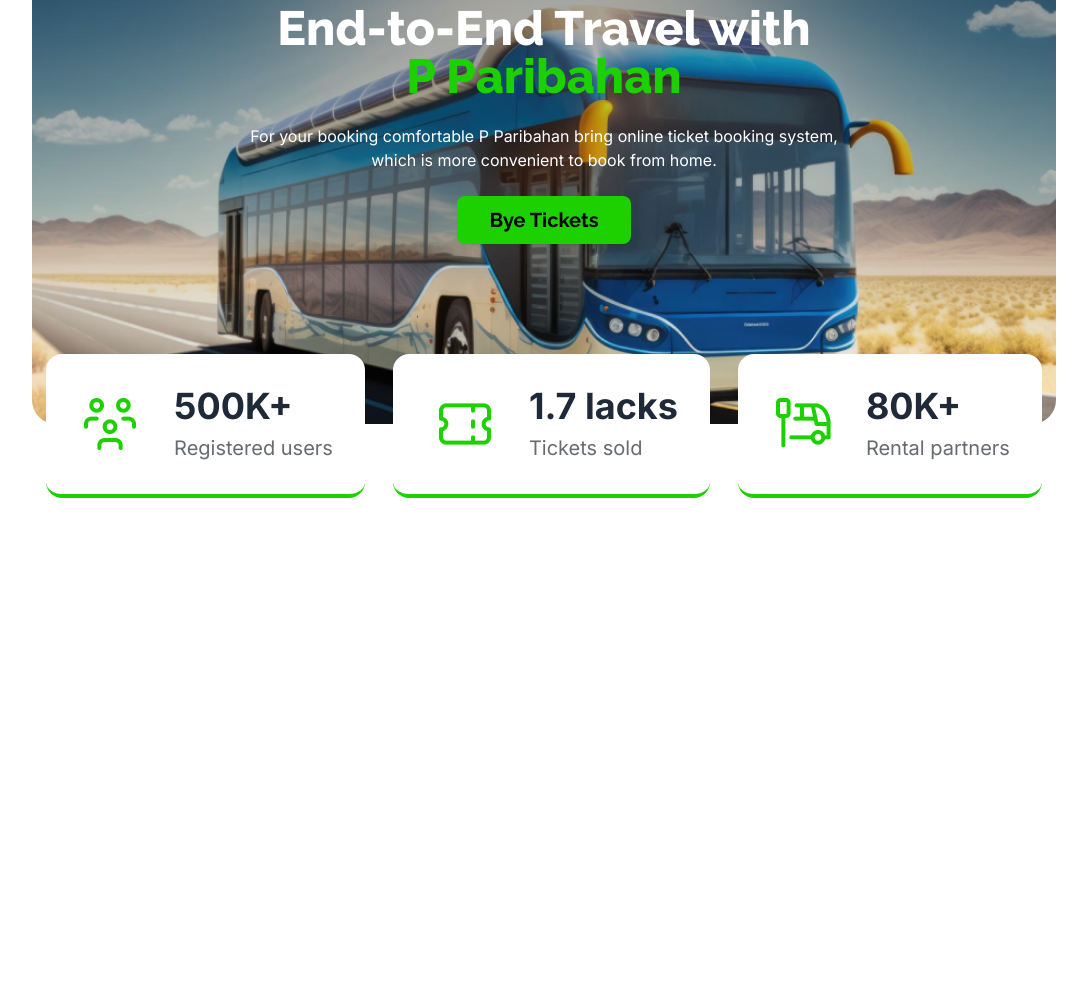
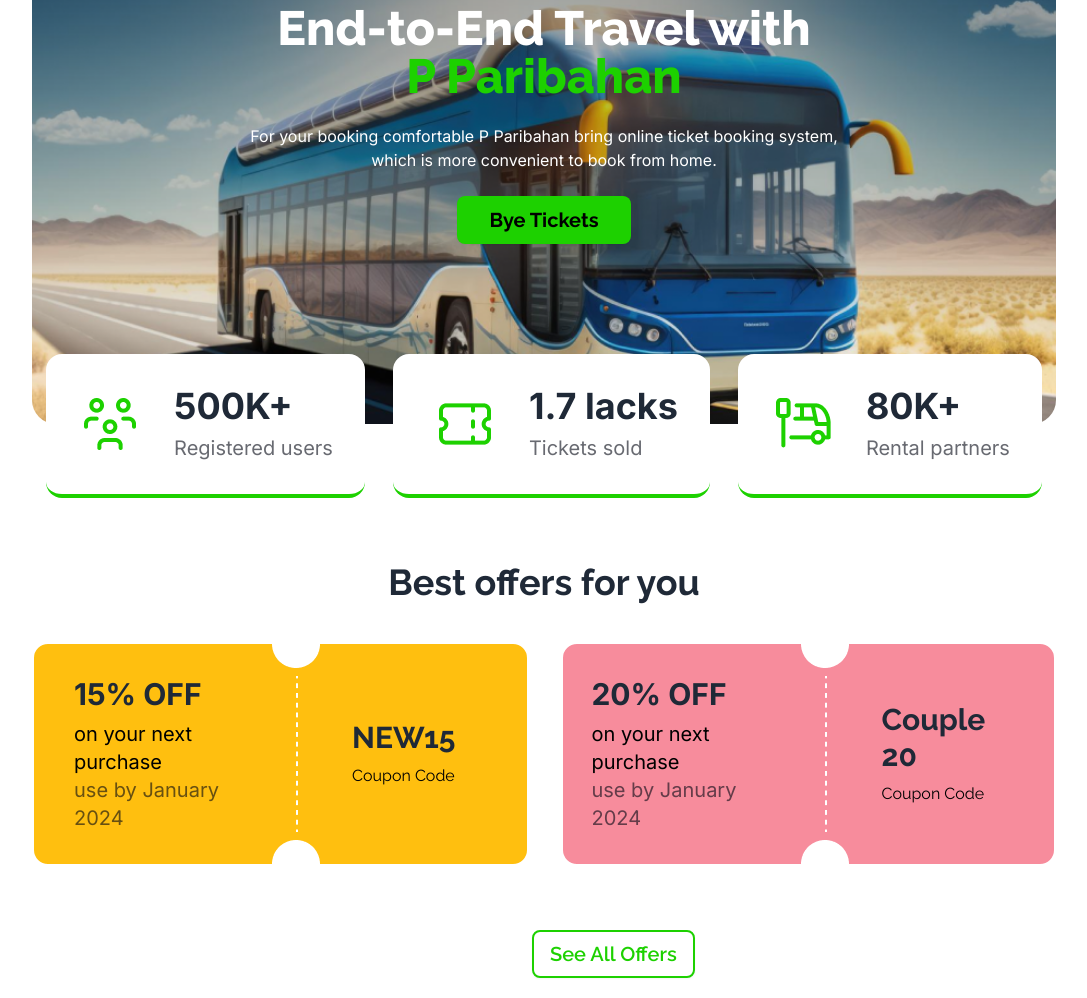
Before and after one commit to Humayra-Amin/Smart-Ticket-A5, a plain HTML site: page index.html in a window 1280 px wide. Shown: the part 312-1310 px from the top of the page, without its empty margins (96-1183 px from the left). Before the commit the page ends 830 px from the top, so only its background shows below. Drawn offline with nearby package versions, Linux system fonts and the light colour scheme.

Commit message:
best offer design done

```diff
--- a/index.html
+++ b/index.html
@@ -35,9 +35,14 @@
         <div class="navbar-start">
             <div class="dropdown">
                 <div tabindex="0" role="button" class="btn btn-ghost lg:hidden">
-              <svg xmlns="http://www.w3.org/2000/svg" class="h-5 w-5" fill="none" viewBox="0 0 24 24" stroke="currentColor"><path stroke-linecap="round" stroke-linejoin="round" stroke-width="2" d="M4 6h16M4 12h8m-8 6h16" /></svg>
+                    <svg xmlns="http://www.w3.org/2000/svg" class="h-5 w-5" fill="none" viewBox="0 0 24 24"
+                        stroke="currentColor">
+                        <path stroke-linecap="round" stroke-linejoin="round" stroke-width="2"
+                            d="M4 6h16M4 12h8m-8 6h16" />
+                    </svg>
                 </div>
-            <ul tabindex="0" class="menu menu-sm dropdown-content mt-3 z-[1] p-2 shadow bg-base-100 rounded-box w-52">
+                <ul tabindex="0"
+                    class="menu menu-sm dropdown-content mt-3 z-[1] p-2 shadow bg-base-100 rounded-box w-52">
                     <li><a>Home</a></li>
                     <li><a>About</a></li>
                     <li><a>Destination</a></li>
@@ -63,10 +68,13 @@
         class="hero bg-[url(./images/banner.png)] h-auto rounded-3xl w-auto mt-12 lg:h-[75vh] lg:rounded-3xl lg:w-auto">
         <div class="">
             <div class="gap-2 flex flex-col justify-center items-center text-center lg:gap-6">
-            <h1 class="text-xl lg:text-5xl font-raleway text-white font-extrabold text-center">End-to-End Travel with <br><span class="text-[#1DD100] text-center">P Paribahan</span>
+                <h1 class="text-xl lg:text-5xl font-raleway text-white font-extrabold text-center">End-to-End Travel
+                    with <br><span class="text-[#1DD100] text-center">P Paribahan</span>
                 </h1>
-            <p class="font-inter text-white">For your booking comfortable P Paribahan bring online ticket booking system, <br> which is more convenient to book from home.</p>
-            <button class="btn bg-[#1DD100] text-black font-raleway font-bold lg:text-xl border-0 lg:px-8">Bye Tickets</button>
+                <p class="font-inter text-white">For your booking comfortable P Paribahan bring online ticket booking
+                    system, <br> which is more convenient to book from home.</p>
+                <button class="btn bg-[#1DD100] text-black font-raleway font-bold lg:text-xl border-0 lg:px-8">Bye
+                    Tickets</button>
             </div>
         </div>
     </div>
@@ -101,10 +109,44 @@
 </header>
 
 <body>
+
+    <main class="container mx-auto my-5 w-10/12 lg:w-4/5">
         <!-- offer section -->
-    <section>
+        <section class="offer-container mt-16 lg:mt-38">
+            <h1 class="text-center text-3xl lg:text-4xl font-raleway font-bold">Best offers for you</h1>
+
+            <div class="coupons flex flex-col lg:flex-row justify-center gap-8 mt-8 lg:mt-10">
+
+                <div class="coupon1 lg:w-[520px] h-auto border-2 border-white rounded-2xl flex items-center bg-[#FFBF0F] px-10">
+                    <div class="font-inter lg:space-y-2">
+                        <h1 class="text-xl lg:text-3xl font-bold">15% OFF</h1>
+                        <p class="lg:text-xl text-black">on your next purchase<br><span class="text-[#03071299]">use by January 2024</span></p>
+                    </div>
+                    <img src="images/cupon-devider.png" alt="" class="lg:h-[220px] lg:w-[48px]">
+                    <div class="card-body font-raleway">
+                        <h1 class="text-xl lg:text-3xl font-bold">NEW15</h1>
+                        <p class="text-black">Coupon Code</p>
+                    </div>
+                </div>
+
+                <div class="coupon2 lg:w-[520px] h-auto border-2 border-white rounded-2xl flex items-center bg-[#F78C9C] lg:px-3">
+                    <div class="font-inter ml-4 lg:ml-4 lg:space-y-2">
+                        <h1 class="text-xl lg:text-3xl font-bold">20% OFF</h1>
+                        <p class="lg:text-xl text-black">on your next purchase<br><span class="text-[#03071299]">use by January 2024</span></p>
+                    </div>
+                    <img src="images/cupon-devider.png" alt="" class="ml-6 lg:h-[220px] lg:w-[48px]">
+                    <div class="card-body font-raleway">
+                        <h1 class="text-xl lg:text-3xl font-bold">Couple 20</h1>
+                        <p class=" text-black">Coupon Code</p>
+                    </div>
+                </div>
+
+            </div>
+
+            <button class="btn bg-white text-[#1DD100] font-raleway text-center mt-16 lg:mt-38 lg:text-xl border-2 border-[#1DD100] ml-[70px] lg:ml-[500px]">See All Offers</button>
 
         </section>
+
         <!-- seat booking -->
         <section>
 
@@ -116,6 +158,8 @@
         <section>
 
         </section>
+    </main>
+
 </body>
 
 </html>
```
Lines whose indentation alone changed are shown as unchanged.
